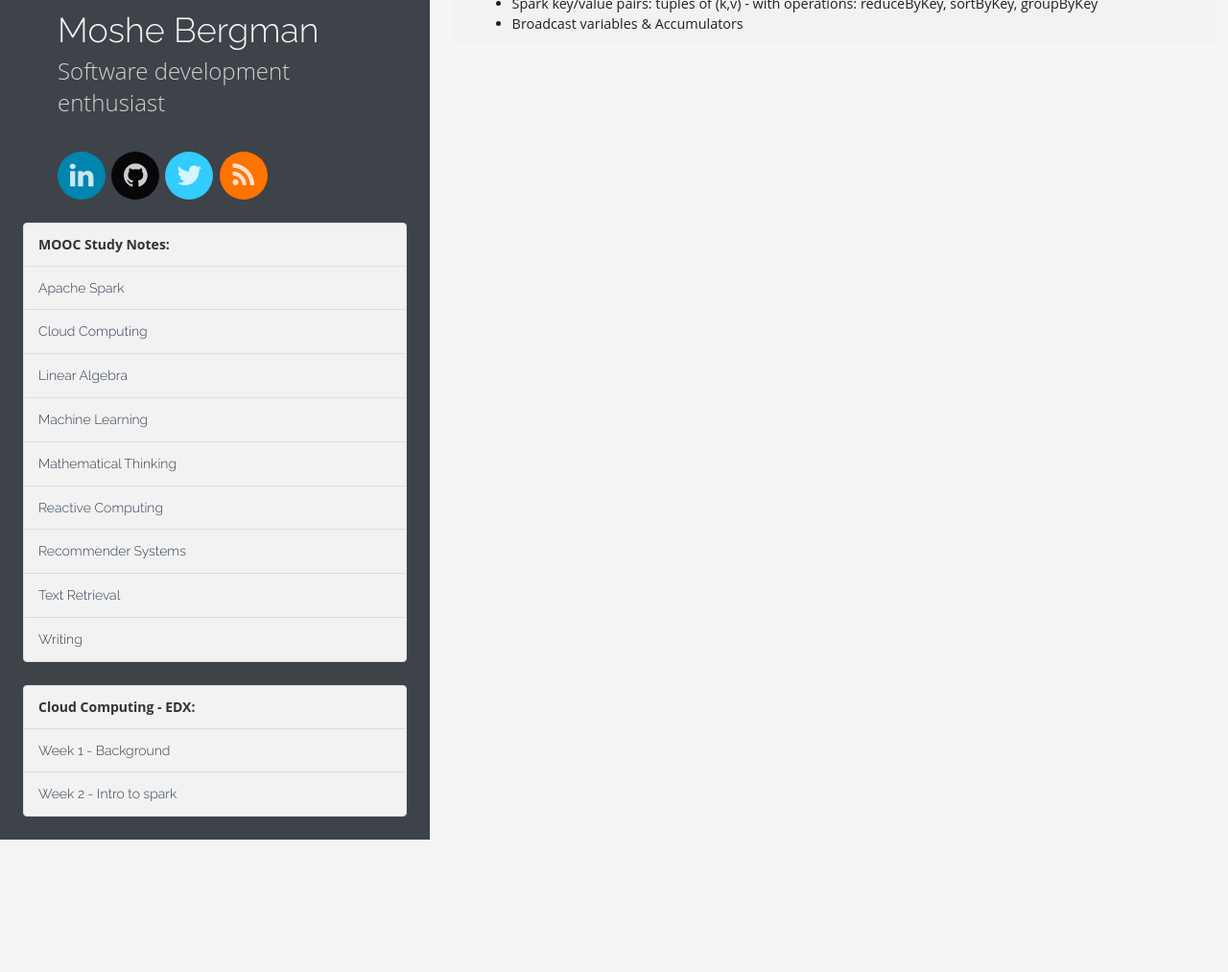
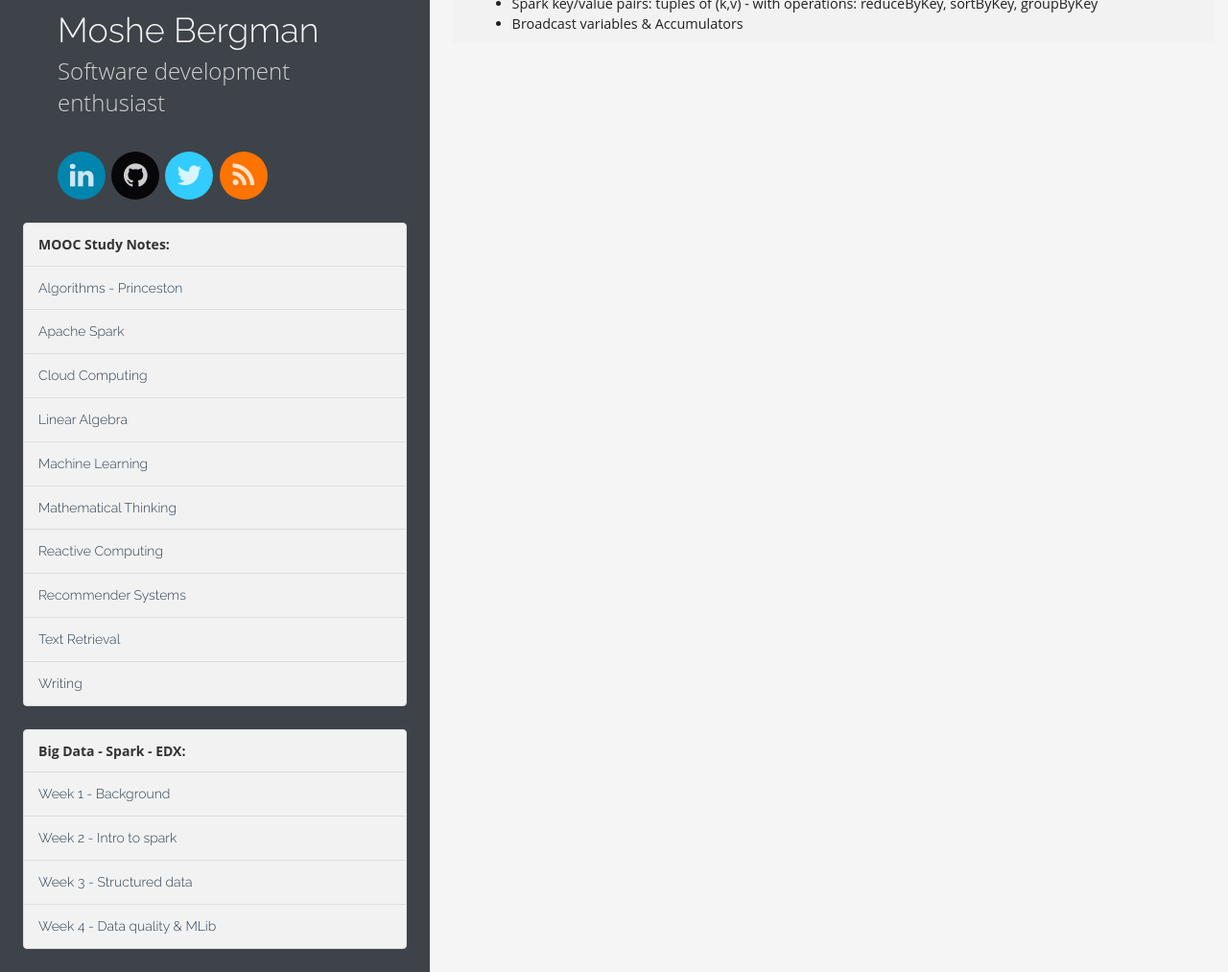
Before and after one commit to yatabani/mb-dev.github.io, a Jekyll site: the page built from study-notes/apache-spark/week2.md, in a window 1280 px wide, cut to the strip 224-1237 px from the top of the page. Shown: the whole strip at 96% size. Built offline with Jekyll 4.4.1, drawn with Linux system fonts in a browser that asks for light colours; nearby versions of some CDN libraries; before the commit the page ends 1099 px from its top, so only the background shows below that.

Commit message:
finished apache spark - to algorithms

```diff
--- /dev/null
+++ b/_includes/nav-algorithms.html
@@ -0,0 +1,6 @@
+<ul class="list-group">
+  <li class="list-group-item"><b>Algorithms - Coursera:</b></li>
+  <li class="list-group-item"><a href="/study-notes/algorithms/week1.html">Week 1 - Union Find, Analysis</a></li>
+  <li class="list-group-item"><a href="/study-notes/algorithms/week2.html">Week 2 - Stacks, Queue, Sorts</a></li>
+  <li class="list-group-item"><a href="/study-notes/algorithms/week3.html">Week 3 - Mergesort, quicksort</a></li>
+</ul>
--- a/_includes/nav-apache-spark.html
+++ b/_includes/nav-apache-spark.html
@@ -1,5 +1,7 @@
 <ul class="list-group">
-  <li class="list-group-item"><b>Cloud Computing - EDX:</b></li>
+  <li class="list-group-item"><b>Big Data - Spark - EDX:</b></li>
   <li class="list-group-item"><a href="/study-notes/apache-spark/week1.html">Week 1 - Background</a></li>
-  <li class="list-group-item"><a href="/study-notes/apache-spark">Week 2 - Intro to spark</a></li>
+  <li class="list-group-item"><a href="/study-notes/apache-spark/week2.html">Week 2 - Intro to spark</a></li>
+  <li class="list-group-item"><a href="/study-notes/apache-spark/week3.html">Week 3 - Structured data</a></li>
+  <li class="list-group-item"><a href="/study-notes/apache-spark/week4.html">Week 4 - Data quality &amp; MLib</a></li>
 </ul>
--- a/_includes/nav-study-notes.html
+++ b/_includes/nav-study-notes.html
@@ -1,5 +1,6 @@
 <ul class="list-group">
   <li class="list-group-item"><b>MOOC Study Notes:</b></li>
+  <li class="list-group-item"><a href="/study-notes/algorithms/week1.html">Algorithms - Princeston</a></li>
   <li class="list-group-item"><a href="/study-notes/apache-spark/week1.html">Apache Spark</a></li>
   <li class="list-group-item"><a href="/study-notes/cloud/week1-leader-election.html">Cloud Computing</a></li>
   <li class="list-group-item"><a href="/study-notes/linear-algebra/week1.html">Linear Algebra</a></li>
```
Also changed, not shown: study-notes/apache-spark/week3.md (added, +44 -0 lines), study-notes/apache-spark/week4.md (added, +23 -0 lines), study-notes/algorithms/week1.md (added), study-notes/algorithms/week2.md (added), study-notes/algorithms/week3.md (added).
